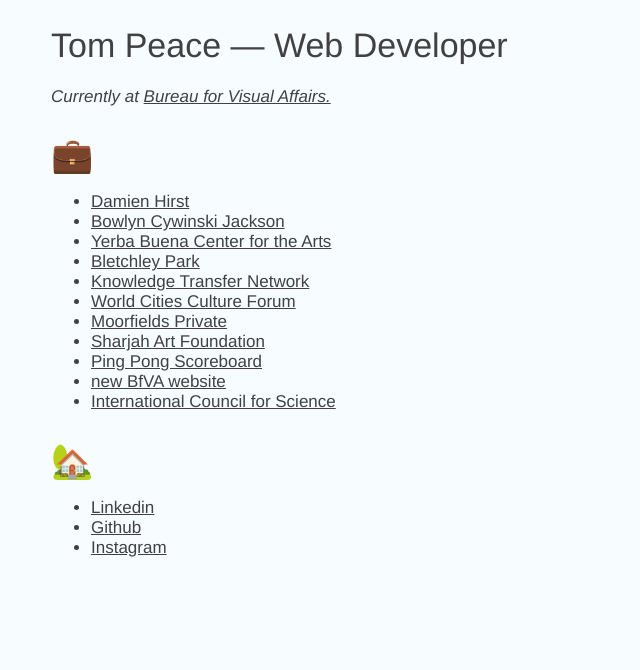
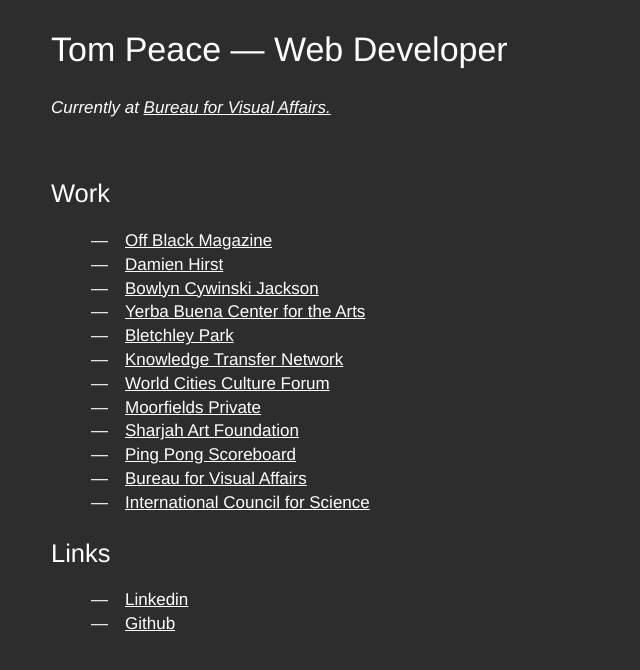
Before and after one commit to tompeace/portfolio, a plain HTML site: page index.html in a window 1280 px wide. Shown: the whole page, without its empty margins (0-640 px from the left). Drawn offline with Linux system fonts and the light colour scheme.

Commit message:
changed color scheme

```diff
--- a/index.html
+++ b/index.html
@@ -7,11 +7,12 @@
     </head>
     <body class="fade-in transition">
         <h1 class="light">Tom Peace — Web Developer</h1>
-        <h4 class="light italic">
-            Currently at <a href="http://www.bureau-va.com">Bureau for Visual Affairs.</a>
+        <h4 class="light italic pb3">
+            Currently at <a class="no-js" href="http://www.bureau-va.com">Bureau for Visual Affairs.</a>
         </h4>
-        <h2 class="h1 mb1">💼</h2>
+        <h2 class="light mb1">Work</h2>
         <ul>
+            <li><a target="_blank" href="http://offblackmagazine.com">Off Black Magazine</a></li>
             <li><a target="_blank" href="http://www.damien-hirst.com">Damien Hirst</a></li>
             <li><a target="_blank" href="http://www.bcj.com">Bowlyn Cywinski Jackson</a></li>
             <li><a target="_blank" href="http://www.ybca.org">Yerba Buena Center for the Arts</a></li>
@@ -21,14 +22,13 @@
             <li><a target="_blank" href="http://www.moorfields-private.co.uk">Moorfields Private</a></li>
             <li><a target="_blank" href="http://www.sharjahart.org/">Sharjah Art Foundation</a></li>
             <li><a target="_blank" href="https://animade.tv/notes/making-a-ping-pong-scoreboard">Ping Pong Scoreboard</a></li>
-	    <li><a target="_blank" href="https://www.bureau-va.com">new BfVA website</a></li>
+	        <li><a target="_blank" href="https://www.bureau-va.com">Bureau for Visual Affairs</a></li>
             <li><a target="_blank" href="https://www.icsu.org">International Council for Science</a></li>
         </ul>
-        <h2 class="h1 mb1">🏡</h2>
+        <h2 class="light mb1">Links</h2>
         <ul>
             <li><a href="https://www.linkedin.com/in/thomas-peace/">Linkedin</a></li>
             <li><a href="http://www.github.com/tompeace">Github</a></li>
-            <li><a href="http://www.instagram.com/willpeace">Instagram</a></li>
         </ul>
         <script type='text/javascript' src='script.js'></script>
     </body>
--- a/script.js
+++ b/script.js
@@ -1,10 +1,10 @@
 (function() {
-  var Piece = function(){
-    this.fade();
+    var Piece = function() {
+        this.fadeIn();
     };
 
     Piece.prototype = {
-    fade: function(){
+        fadeIn: function() {
             var target = document.querySelector('.fade-in');
             target.classList.add('js-active');
         }
--- a/styles.css
+++ b/styles.css
@@ -3,49 +3,68 @@
 }
 
 body {
-    background-color: #f6fcff;
-    color: #424141;
+    background-color: #2d2d2d;
+    color: #ffffff;
     font-family: "HelveticaNeue-Light", "Helvetica Neue Light", "Helvetica Neue", Helvetica, Arial, "Lucida Grande", sans-serif;
     font-weight: 300;
     font-style: normal;
     font-size: 1rem;
     margin: 1.5rem 3rem;
+    line-height: 1.4;
 }
 
 a {
-    color: #424141
+    color: #ffffff;
 }
 
 a:hover {
-    opacity: .7
+    color: #2d2d2d;
+    opacity: .7;
 }
 
 a:visited {
-    opacity: .2
+    opacity: .2;
 }
 
 a:active {
-    opacity: .2
+    opacity: .2;
 }
 
-.h1 {
-    font-size: 2rem
+.h1, h1 {
+    font-size: 2rem;
 }
 
-.h4 {
-    font-size: 1rem
+.h2, h2 {
+    font-size: 1.5rem;
+}
+
+.h4, h4 {
+    font-size: 1rem;
+}
+
+ul {
+    list-style-type: none;
+}
+
+ul > li:before {
+    content: '—';
+    padding-right: 1rem;
 }
 
 .light {
-    font-weight: 300
+    font-weight: 300;
 }
 
 .italic {
-    font-style: italic
+    font-style: italic;
 }
 
 .mb1 {
-    margin-bottom: 1rem
+    margin-bottom: 1rem;
+}
+
+.pb3 {
+    padding-bottom: 2rem;
 }
 
 .fade-in {
```
Lines whose indentation alone changed are shown as unchanged.
